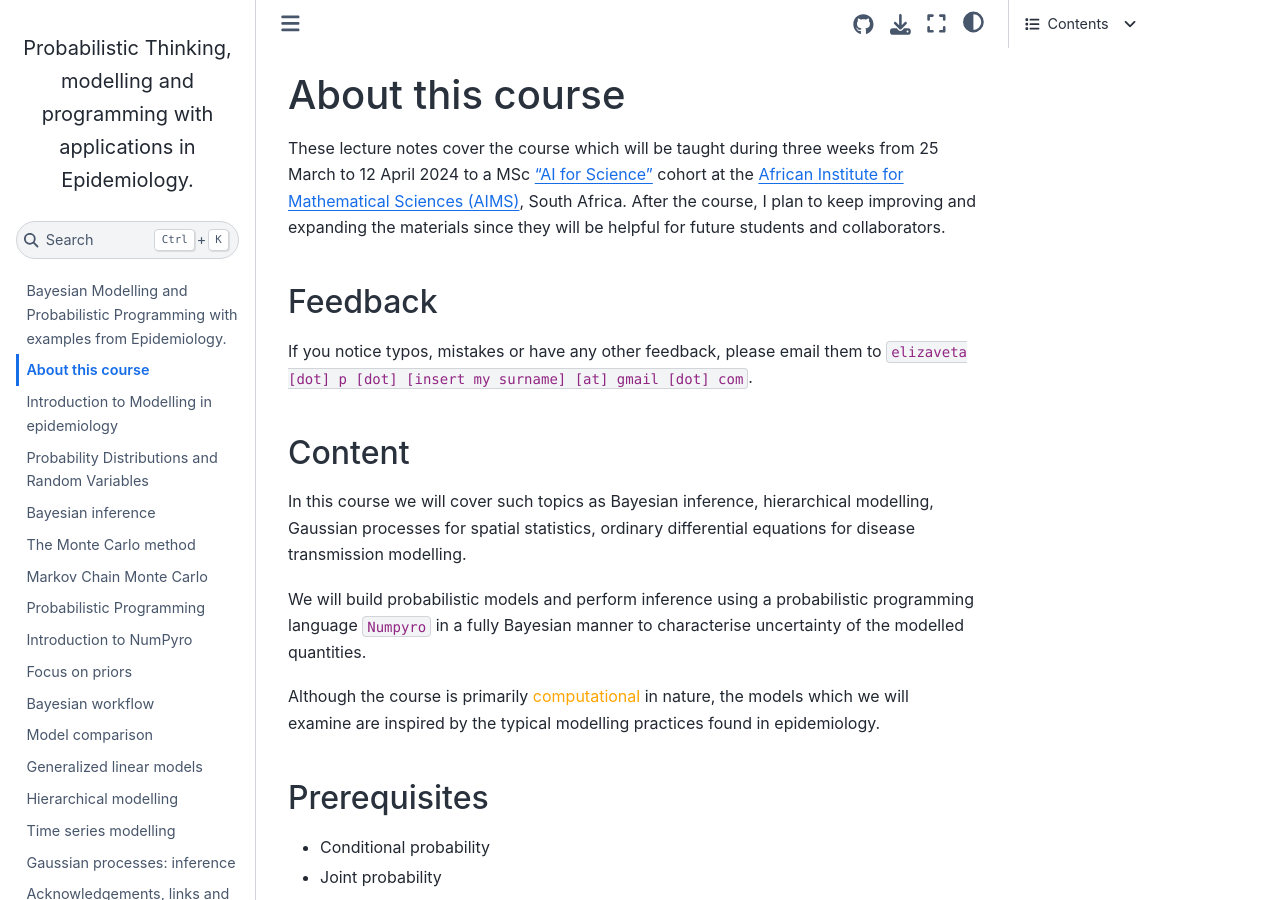
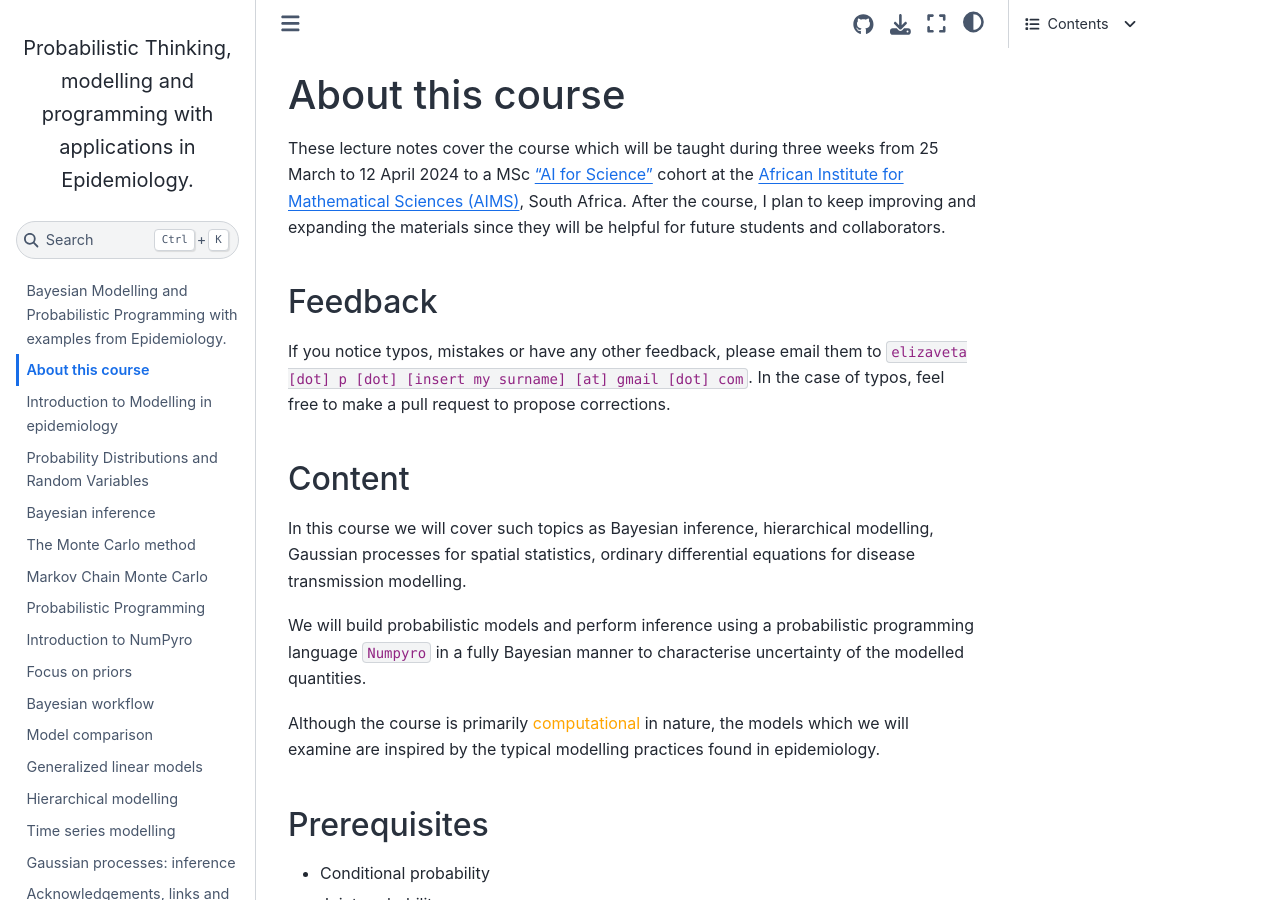
Before and after one commit to elizavetasemenova/prob-epi, a Jupyter Book: the page built from 02_about.md, in a window 1280 px wide and 900 px high. Built offline with Jupyter Book 1.0.4 settings and Sphinx 7.4.7 and the Sphinx Book theme 1.1.4, drawn with Linux system fonts in a browser that asks for light colours; pages that are not in the unit, such as notebooks, are missing from menus.

Commit message:
propose using PRs for typos

```diff
--- a/02_about.md
+++ b/02_about.md
@@ -4,7 +4,7 @@ These lecture notes cover the course which will be taught during three weeks fro
 
 ## Feedback
 
-If you notice typos, mistakes or have any other feedback, please email them to `elizaveta [dot] p [dot] [insert my surname] [at] gmail [dot] com`.
+If you notice typos, mistakes or have any other feedback, please email them to `elizaveta [dot] p [dot] [insert my surname] [at] gmail [dot] com`. In the case of typos, feel free to make a pull request to propose corrections.
 
 ## Content
 
```
